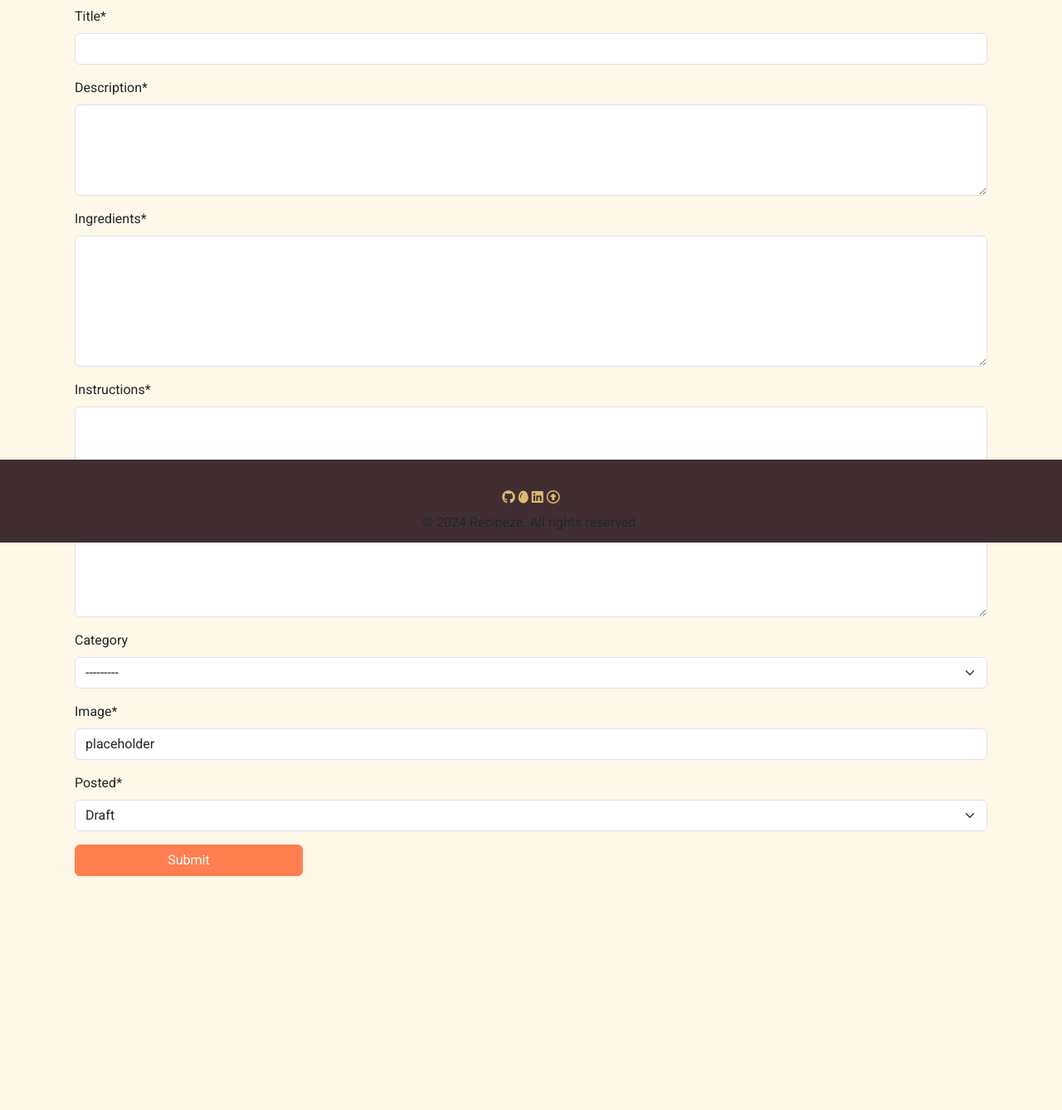
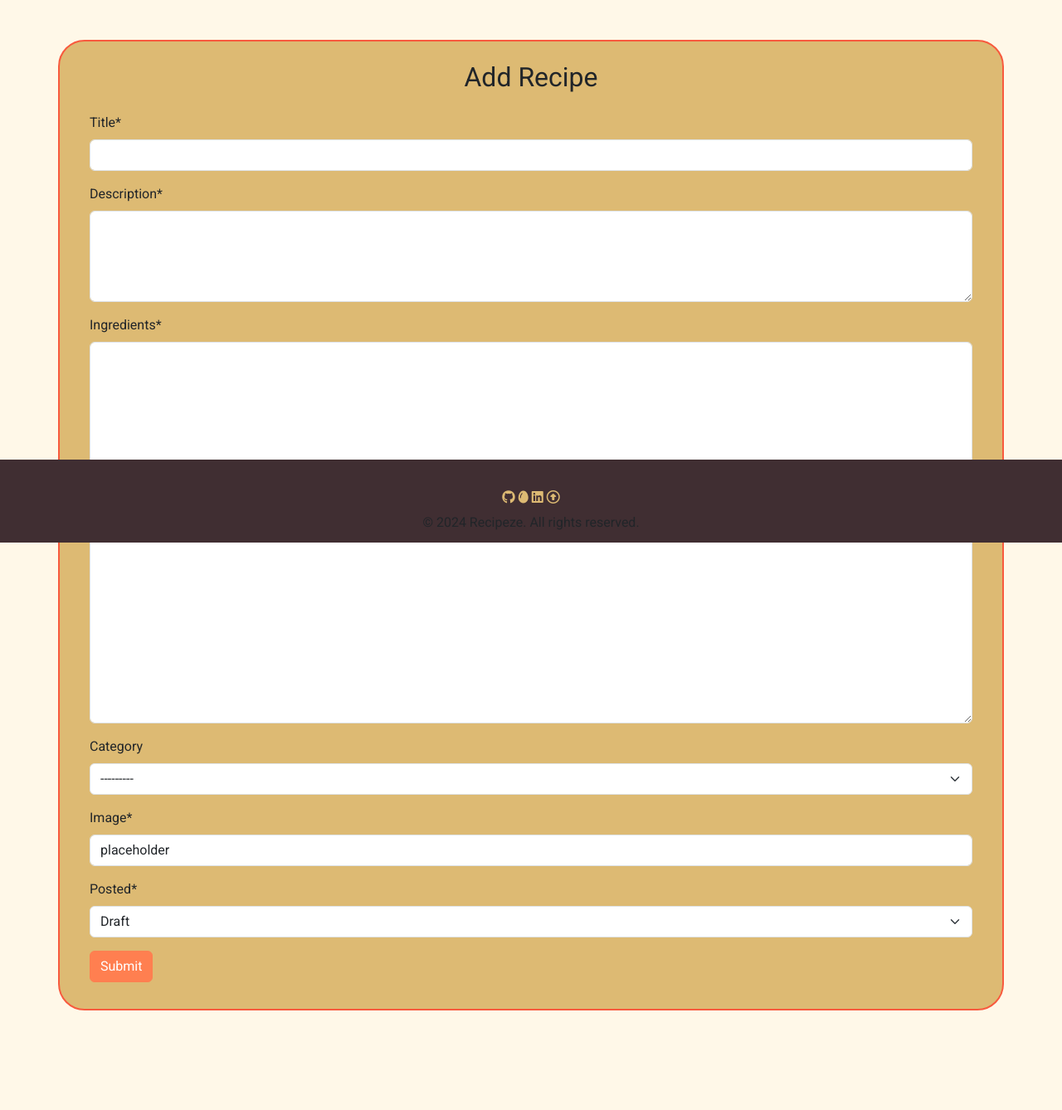
Before and after one commit to CiaranBrain/Recipeze, a Django app: page /recipes/add_recipe/ in a window 1280 px wide. Shown: the part 146-1484 px from the top of the page at 83% size. Before the commit the page ends 1202 px from the top, so only its background shows below. Run offline with Django 4.2, Linux system fonts and the light colour scheme; the visitor is signed in with stand-in values (Sample User, id 1); data that the repository does not hold is empty; some libraries are stand-ins or nearby versions; some web fonts are replaced.

Commit message:
styled add recipe page

```diff
--- a/home/templates/index.html
+++ b/home/templates/index.html
@@ -15,7 +15,7 @@
 
   </div>
 
-  <div class="container">
+  <div class="container-fluid text-center">
     <div class="row">
       <div class="col-md-6">
         <h2 id="about-text">About Us</h2>
@@ -24,7 +24,7 @@
           share delicious recipes that bring joy to your table. Join
           our community and let's explore the art of cooking together!
         </p>
-        <img src="static/images/love-n.jpg" alt="love-cooking">
+        <img id="menu-img"  src="static/images/cookbook.jpg" alt="love-cooking" width="450px" height="300px">
 
       </div>
       <div class="col-md-6">
--- a/recipe/templates/add_recipe.html
+++ b/recipe/templates/add_recipe.html
@@ -6,23 +6,16 @@
 
 {% block content %}
 
-<!-- <h1>Add Recipe</h1>
-    <form method="post">
-        {% csrf_token %}
-        {{ form|crispy }}
-        <button type="submit">Submit</button>
-    </form>
- -->
 
-<!-- new -->
-<div class="container">
-<form class="form p-2" method="POST" action="{% url 'add_recipe' %}">
-    {% csrf_token %}
-    {{ form|crispy }}
-    <button class="btn btn-primary w-25 mb-2" type="submit">Submit</button>
+<div class="recipe-form container mt-5">
+  <form class="form p-4" method="POST" action="{% url 'add_recipe' %}">
+      {% csrf_token %}
+      <h2 class="mb-4 text-center">Add Recipe</h2>
+      <div class="form-group">
+          {{ form|crispy }}
+      </div>
+      <button class="btn btn-primary btn-block mb-2 " type="submit">Submit</button>
   </form>
 </div>
-</div>
-
 
 {% endblock content %}
--- a/recipe/templates/recipes_list.html
+++ b/recipe/templates/recipes_list.html
@@ -20,7 +20,7 @@
           alt="{{ recipe.title }}">
         {% endif %}
         <div class="card-body">
-          <h4 class="card-title text-center">{{ recipe.title|safe }}</h4>
+          <h4 class="card-title text-center ">{{ recipe.title|safe }}</h4>
           <p class="card-text"><strong>Description:</strong>{{ recipe.description|safe }}</p>
           <p class="card-text"><strong>Category:</strong> {{ recipe.category|safe }}</p>
           <p class="card-text"><strong>Author:</strong> {{ recipe.author }}</p>
--- a/static/css/style.css
+++ b/static/css/style.css
@@ -168,38 +168,11 @@ html, body {
     font-size: 3rem;
   }
 
-  /* user profile page */
+  /* add recipe html */
 
-  .profile-card {
-    background-color: #fff;
-    border-radius: 10px;
-    box-shadow: 0 4px 6px rgba(0, 0, 0, 0.1);
-    padding: 20px;
-    margin: 20px auto;
-    max-width: 500px;
-  }
-  .profile-img {
-    border-radius: 50%;
-    width: 150px;
-    height: 150px;
-    object-fit: cover;
-  }
-  .profile-name {
-    font-size: 24px;
-    font-weight: bold;
-    margin-bottom: 10px;
-  }
-  .profile-info {
-    margin-bottom: 20px;
-  }
-  .profile-info p {
-    margin-bottom: 5px;
-  }
-  .btn-edit-profile {
-    background-color: #007bff;
-    color: #fff;
-    border: none;
-  }
-  .btn-edit-profile:hover {
-    background-color: #0056b3;
-  }
+  .recipe-form {
+    border: 2px solid #f85a3e;
+    border-radius: 2rem;
+    margin: 0 auto;
+    background-color: #DDBA73;
+}
```
Also changed, not shown: recipe/templates/recipe_detail.html (+26 -144 lines), static/images/cookbook.jpg (added).
